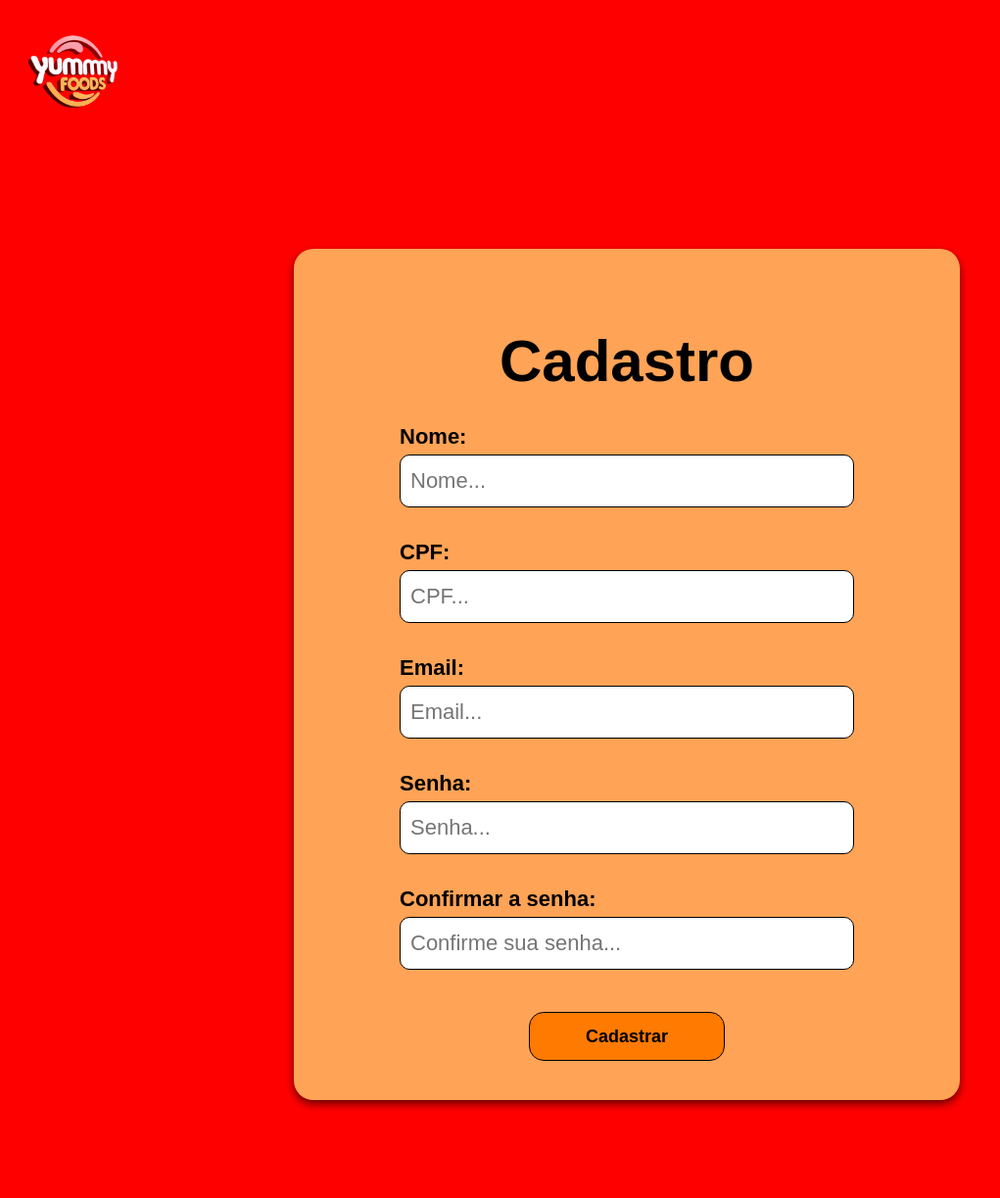
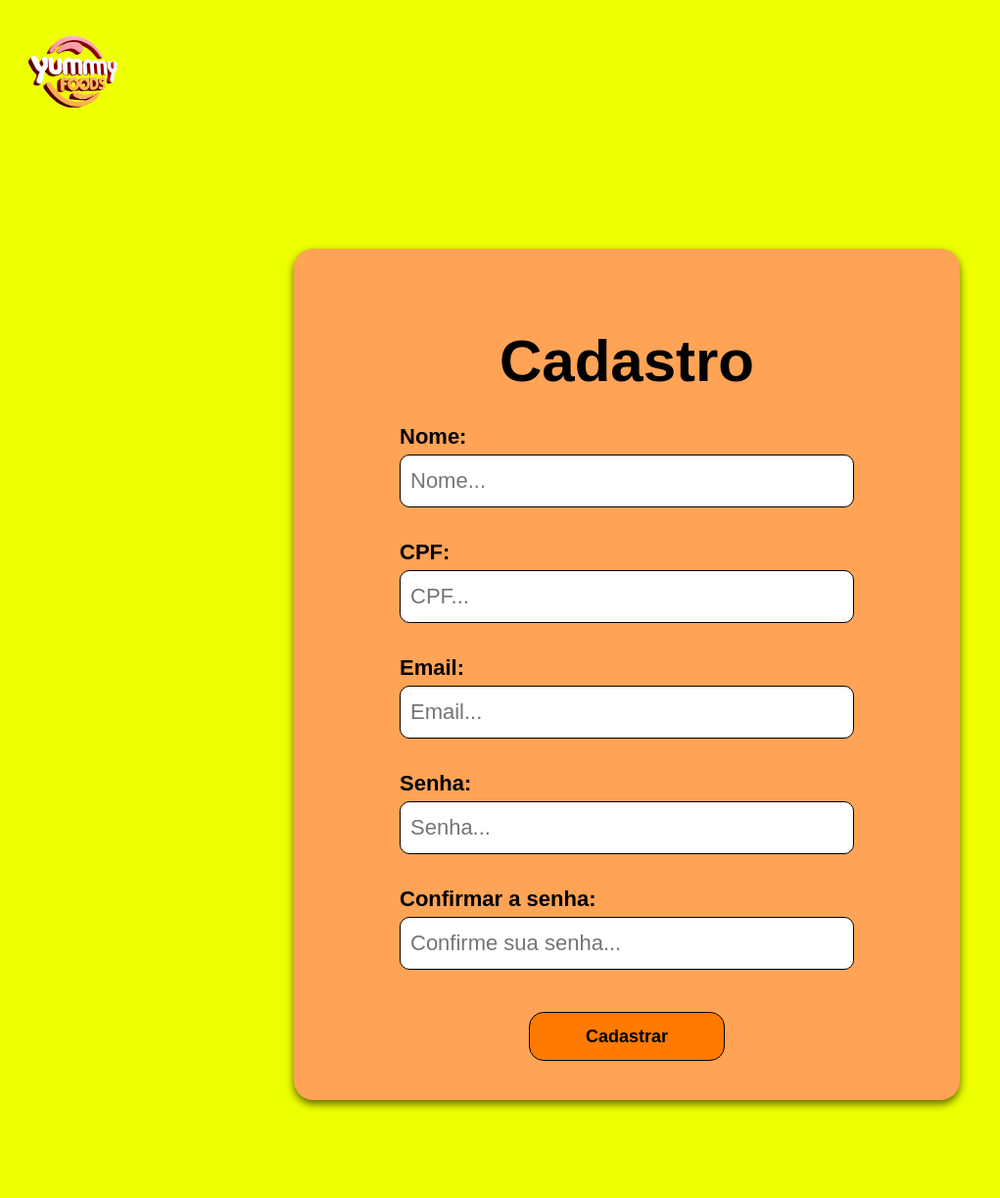
Before and after one commit to Vinicius0421/projeto_tcc, a PHP site: page /cadastro.html in a window 1280 px wide. Shown: the whole page at 98% size, without its empty margins (0-1021 px from the left). Run offline with PHP 8.4, Linux system fonts and the light colour scheme.

Commit message:
MUDEI A COR PRA AMARELO

```diff
--- a/projeto_tcc/projeto_tcc/area_funcionario/cadastro/cadastro.css
+++ b/projeto_tcc/projeto_tcc/area_funcionario/cadastro/cadastro.css
@@ -1,6 +1,6 @@
 body {
     font-family: Arial, sans-serif;
-    background-color: #ff0000;
+    background-color: #eeff00;
     margin: 0;
     padding: 0;
 }
```
